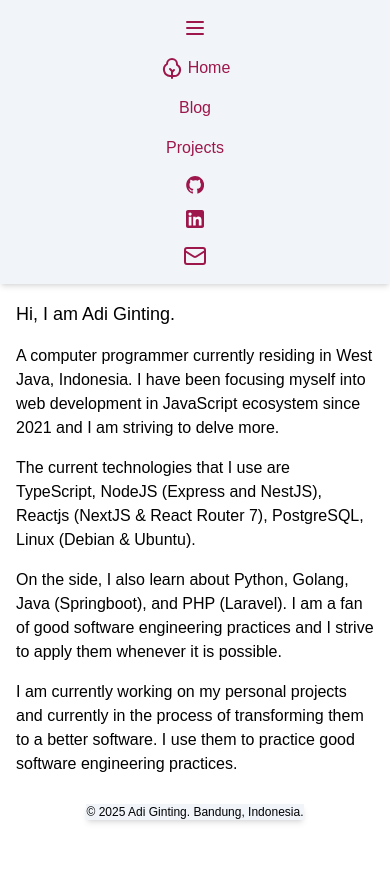
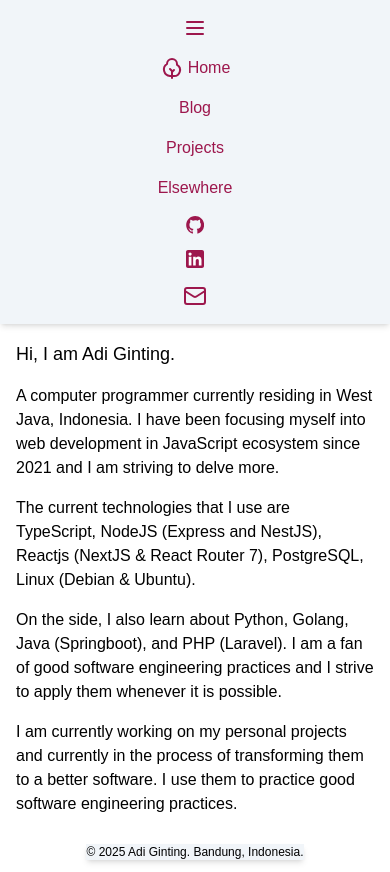
Before and after one commit to adipginting/adipginting.com, a Next.js app: page / in a window 390 px wide. Both pictures are taken after a click on the button 195 px from the left and 28 px from the top of the page. Before the commit the page ends 844 px from the top, so only its background shows below. Built offline with nearby package versions, Linux system fonts and the light colour scheme; a web font is replaced by a local one.

Commit message:
feat: add new menu on hamburger

```diff
--- a/src/_components/Hamburger.tsx
+++ b/src/_components/Hamburger.tsx
@@ -61,6 +61,15 @@ const Hamburger = () => {
             </li>
             <li>
               <Link
+                href="/elsewhere"
+                className="flex justify-center w-full text-pink-800 hover:text-purple-950"
+                onClick={toggleMenu}
+              >
+                Elsewhere
+              </Link>
+            </li>
+            <li>
+              <Link
                 href="https://www.github.com/adipginting"
                 target="_blank"
                 className="flex items-center justify-center w-full text-pink-800 just hover:text-purple-950"
```
